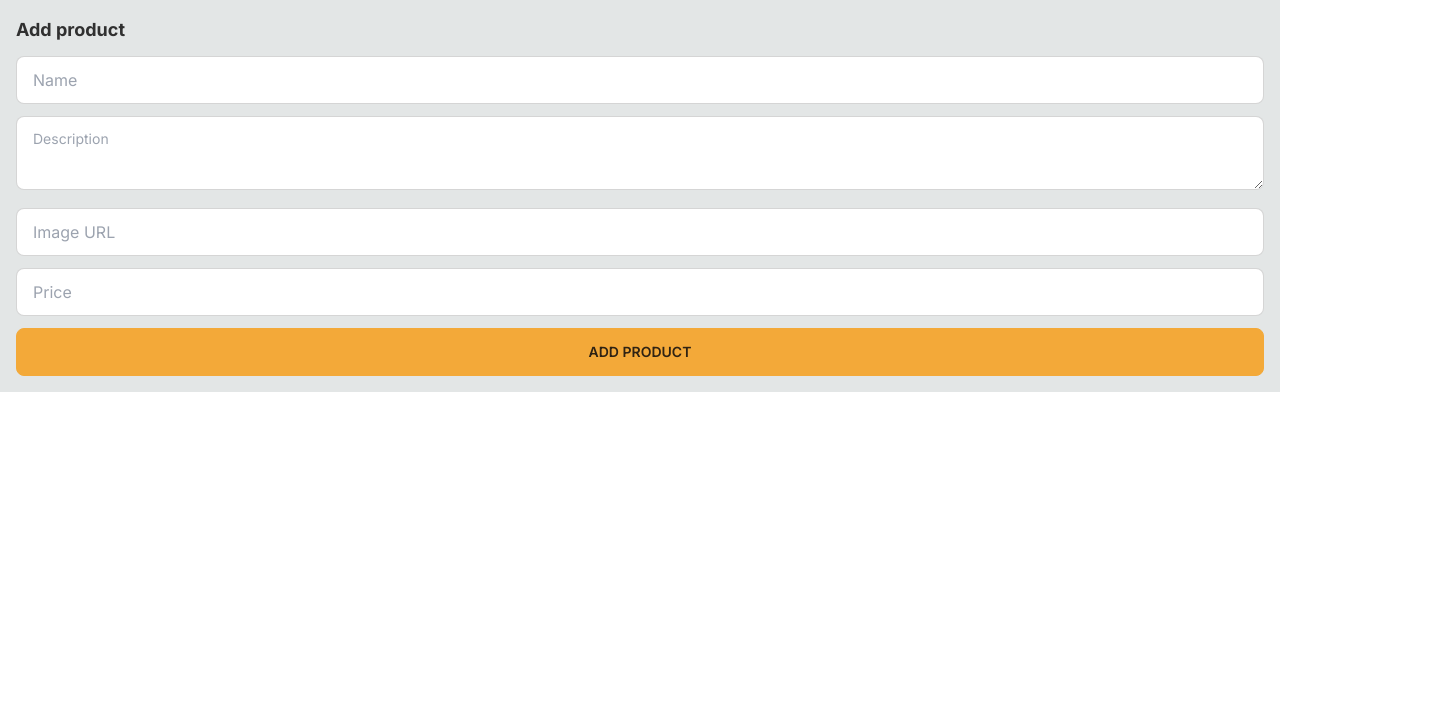
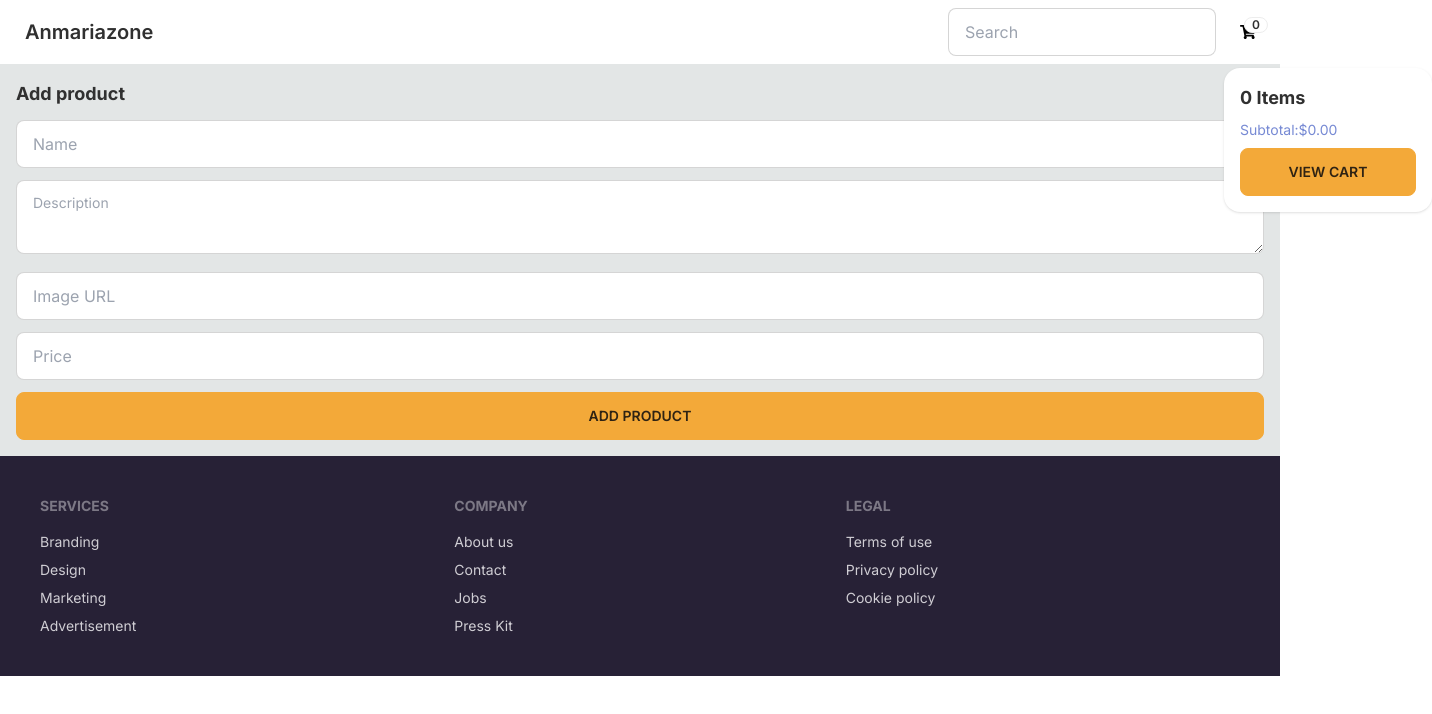
Before and after one commit to anniexing/anmariazone, a Next.js app: page /add-product in a window 1280 px wide. Shown: the top 714 px of the page, 1432 px wide, since content can reach past the window. Built offline with nearby package versions, Linux system fonts and the light colour scheme; no server answers.

Commit message:
Implement shopping cart

```diff
--- /dev/null
+++ b/src/app/Footer.tsx
@@ -0,0 +1,30 @@
+const Footer = () => {
+  return (
+    <footer className="bg-neutral p-10 text-neutral-content">
+      <div className="footer m-auto max-w-7xl">
+        <div>
+          <span className="footer-title">Services</span>
+          <a className="link-hover link">Branding</a>
+          <a className="link-hover link">Design</a>
+          <a className="link-hover link">Marketing</a>
+          <a className="link-hover link">Advertisement</a>
+        </div>
+        <div>
+          <span className="footer-title">Company</span>
+          <a className="link-hover link">About us</a>
+          <a className="link-hover link">Contact</a>
+          <a className="link-hover link">Jobs</a>
+          <a className="link-hover link">Press Kit</a>
+        </div>
+        <div>
+          <span className="footer-title">Legal</span>
+          <a className="link-hover link">Terms of use</a>
+          <a className="link-hover link">Privacy policy</a>
+          <a className="link-hover link">Cookie policy</a>
+        </div>
+      </div>
+    </footer>
+  );
+};
+
+export default Footer;
--- /dev/null
+++ b/src/app/Navbar/Navbar.tsx
@@ -0,0 +1,43 @@
+import Link from "next/link";
+import logo from "@/assets/logo.png";
+import Image from "next/image";
+import { redirect } from "next/navigation";
+import { getCart } from "@/lib/db/cart";
+import ShoppingCartButton from "@/app/Navbar/ShoppingCartButton";
+
+async function searchProducts(formData: FormData) {
+  "use server";
+  const searchQuery = formData.get("searchQuery")?.toString();
+  if (searchQuery) {
+    redirect("/searchQuery=" + searchQuery);
+  }
+}
+const Navbar = async () => {
+  const cart = await getCart();
+
+  return (
+    <div className="bg-base-100">
+      <div className="navbar max-w-7xl m-auto flex-col sm:flex-row gap-2">
+        <div className="flex-1">
+          <Link href="/" className="btn btn-ghost text-xl normal-case">
+            Anmariazone
+          </Link>
+        </div>
+        <div className="flex-none gap-2">
+          <form action={searchProducts}>
+            <div className="form-control">
+              <input
+                name="searchQuery"
+                placeholder="Search"
+                className="input input-bordered w-full min-w-[100px]"
+              />
+            </div>
+          </form>
+          <ShoppingCartButton cart={cart} />
+        </div>
+      </div>
+    </div>
+  );
+};
+
+export default Navbar;
--- /dev/null
+++ b/src/app/Navbar/ShoppingCartButton.tsx
@@ -0,0 +1,56 @@
+"use client";
+import { ShoppingCart } from "@/lib/db/cart";
+import { formatPrice } from "@/lib/format";
+import Link from "next/link";
+
+interface ShoppingCartButtonProps {
+  cart: ShoppingCart | null;
+}
+const ShoppingCartButton = ({ cart }: ShoppingCartButtonProps) => {
+  const closeDropdown = () => {
+    const elem = document.activeElement as HTMLElement;
+    if (elem) {
+      elem.blur();
+    }
+  };
+  return (
+    <div className="dropdown dropdown-open">
+      <label tabIndex={0} className="btn-ghost btn-circle btn">
+        <div className="indicator">
+          <svg
+            xmlns="http://www.w3.org/2000/svg"
+            height="1em"
+            viewBox="0 0 576 512"
+          >
+            <path d="M528.12 301.319l47.273-208C578.806 78.301 567.391 64 551.99 64H159.208l-9.166-44.81C147.758 8.021 137.93 0 126.529 0H24C10.745 0 0 10.745 0 24v16c0 13.255 10.745 24 24 24h69.883l70.248 343.435C147.325 417.1 136 435.222 136 456c0 30.928 25.072 56 56 56s56-25.072 56-56c0-15.674-6.447-29.835-16.824-40h209.647C430.447 426.165 424 440.326 424 456c0 30.928 25.072 56 56 56s56-25.072 56-56c0-22.172-12.888-41.332-31.579-50.405l5.517-24.276c3.413-15.018-8.002-29.319-23.403-29.319H218.117l-6.545-32h293.145c11.206 0 20.92-7.754 23.403-18.681z" />
+          </svg>
+          <span className="badge badge-sm indicator-item">
+            {cart?.size || 0}
+          </span>
+        </div>
+      </label>
+      <div
+        tabIndex={0}
+        className="card dropdown-content card-compact mt-3 w-52 bg-base-100 shadow z-30"
+      >
+        <div className="card-body">
+          <span className="text-lg font-bold">{cart?.size || 0} Items</span>
+          <span className="text-info">
+            Subtotal:{formatPrice(cart?.subtotal || 0)}
+          </span>
+          <div className="card-actions">
+            <Link
+              href="/cart"
+              className="btn btn-primary btn-block"
+              onClick={closeDropdown}
+            >
+              View Cart
+            </Link>
+          </div>
+        </div>
+      </div>
+    </div>
+  );
+};
+
+export default ShoppingCartButton;
--- /dev/null
+++ b/src/app/cart/CartEntry.tsx
@@ -0,0 +1,71 @@
+"use client";
+
+import { CartItemWithProduct } from "@/lib/db/cart";
+import Image from "next/image";
+import Link from "next/link";
+import { formatPrice } from "@/lib/format";
+import { startTransition, useTransition } from "react";
+interface CartEntryProps {
+  cartItem: CartItemWithProduct;
+  setProductQuantity: (productId: string, quantity: number) => Promise<void>;
+}
+
+const quantityOptions: JSX.Element[] = [];
+for (let i = 1; i < 99; i++) {
+  quantityOptions.push(
+    <option value={i} key={i}>
+      {i}
+    </option>
+  );
+}
+const CartEntry = ({
+  cartItem: { product, quantity },
+  setProductQuantity,
+}: CartEntryProps) => {
+  const [isPending, startTransition] = useTransition();
+  return (
+    <div>
+      <div className="flex flex-wrap items-center gap-3">
+        <Image
+          src={product.imageUrl}
+          alt={product.name}
+          width={200}
+          height={200}
+          className="rounded-lg"
+        />
+        <div>
+          <Link href={"/products/" + product.id} className="font-bold">
+            {product.name}
+          </Link>
+          <div>Price: {formatPrice(product.price)}</div>
+          <div className="my-1 flex items-center gap-2">
+            Quantity:
+            <select
+              className="select select-bordered w-full max-w-[80px]"
+              defaultValue={quantity}
+              onChange={(e) => {
+                const newQuantity = parseInt(e.currentTarget.value);
+                startTransition(async () => {
+                  await setProductQuantity(product.id, newQuantity);
+                });
+              }}
+            >
+              <option value={0}> 0 (Remove)</option>
+              {quantityOptions}
+            </select>
+          </div>
+          <div className="flex items-center gap-2">
+            Total: {formatPrice(product.price * quantity)}
+            {isPending && (
+              <span className="loading-spinner loading loading-sm" />
+            )}
+          </div>
+        </div>
+      </div>
+
+      <div className="divider" />
+    </div>
+  );
+};
+
+export default CartEntry;
--- /dev/null
+++ b/src/app/cart/actions.ts
@@ -0,0 +1,37 @@
+"use server";
+
+import { createCart, getCart } from "@/lib/db/cart";
+import { prisma } from "@/lib/db/prisma";
+import { redirect } from "next/navigation";
+import { revalidatePath } from "next/cache";
+
+export const setProductQuantity = async (
+  productId: string,
+  quantity: number
+) => {
+  const cart = (await getCart()) ?? (await createCart());
+  const articleInCart = cart.items.find((item) => item.productId === productId);
+  if (quantity === 0) {
+    if (articleInCart) {
+      await prisma.cartItem.delete({
+        where: { id: articleInCart.id },
+      });
+    }
+  } else {
+    if (articleInCart) {
+      await prisma.cartItem.update({
+        where: { id: articleInCart.id },
+        data: { quantity },
+      });
+    } else {
+      await prisma.cartItem.create({
+        data: {
+          cartId: cart.id,
+          productId,
+          quantity,
+        },
+      });
+    }
+  }
+  revalidatePath("/cart");
+};
--- /dev/null
+++ b/src/app/cart/page.tsx
@@ -0,0 +1,32 @@
+import { getCart } from "@/lib/db/cart";
+import CartEntry from "@/app/cart/CartEntry";
+import { setProductQuantity } from "@/app/cart/actions";
+import { formatPrice } from "@/lib/format";
+
+export const metadata = {
+  title: "Your Cart - Anmariazone",
+};
+const CartPage = async () => {
+  const cart = await getCart();
+  return (
+    <div>
+      <h1 className="mb-6 text-3xl font-bold">Shopping Cart</h1>
+      {cart?.items.map((cartItem) => (
+        <CartEntry
+          cartItem={cartItem}
+          key={cartItem.id}
+          setProductQuantity={setProductQuantity}
+        />
+      ))}
+      {!cart?.items.length && <p>Your cart is empty.</p>}
+      <div className="flex flex-col items-end sm:items-center">
+        <p className="mb-3 font-bold">
+          Total: {formatPrice(cart?.subtotal || 0)}
+        </p>
+        <button className="btn btn-primary sm:w-[200px]">Checkout</button>
+      </div>
+    </div>
+  );
+};
+
+export default CartPage;
--- a/src/app/layout.tsx
+++ b/src/app/layout.tsx
@@ -1,25 +1,28 @@
 import "./globals.css";
 import type { Metadata } from "next";
 import { Inter } from "next/font/google";
+import Navbar from "./Navbar/Navbar";
+import Footer from "./Footer";
 
 const inter = Inter({ subsets: ["latin"] });
 
 export const metadata: Metadata = {
   title: "Anmariazone",
-  description: "Here you can find what you want!"
+  description: "Here you can find what you want!",
 };
 
-export default function RootLayout({ children }: {
-  children: React.ReactNode
+export default function RootLayout({
+  children,
+}: {
+  children: React.ReactNode;
 }) {
   return (
     <html lang="en">
-    <body className={inter.className}>
-    <main className="p-4 max-w-7xl m-auto min-w-[300px]">
-      {children}
-    </main>
-
-    </body>
+      <body className={inter.className}>
+        <Navbar />
+        <main className="p-4 max-w-7xl m-auto min-w-[300px]">{children}</main>
+        <Footer />
+      </body>
     </html>
   );
 }
--- a/src/app/products/[id]/AddToCartButton.tsx
+++ b/src/app/products/[id]/AddToCartButton.tsx
@@ -1,14 +1,31 @@
 "use client";
+
+import { useTransition, useState } from "react";
 
 interface AddToCartButtonProps {
   productId: string;
-  incrementProductQuantity: (productId: string) => {};
+  incrementProductQuantity: (productId: string) => Promise<void>;
 }
 
-export default function AddToCartButton({ productId }: AddToCartButtonProps) {
+// @ts-ignore
+const AddToCartButton = ({
+  productId,
+  incrementProductQuantity,
+}: AddToCartButtonProps) => {
+  const [isPending, startTransition] = useTransition();
+  const [success, setSuccess] = useState(false);
   return (
     <div className="flex items-center gap-2">
-      <button className="btn-primary btn" onClick={() => {}}>
+      <button
+        className="btn-primary btn"
+        onClick={() => {
+          setSuccess(false);
+          startTransition(async () => {
+            await incrementProductQuantity(productId);
+            setSuccess(true);
+          });
+        }}
+      >
         Add to Cart
         <svg
           xmlns="http://www.w3.org/2000/svg"
@@ -18,6 +35,12 @@ export default function AddToCartButton({ productId }: AddToCartButtonProps) {
           <path d="M528.12 301.319l47.273-208C578.806 78.301 567.391 64 551.99 64H159.208l-9.166-44.81C147.758 8.021 137.93 0 126.529 0H24C10.745 0 0 10.745 0 24v16c0 13.255 10.745 24 24 24h69.883l70.248 343.435C147.325 417.1 136 435.222 136 456c0 30.928 25.072 56 56 56s56-25.072 56-56c0-15.674-6.447-29.835-16.824-40h209.647C430.447 426.165 424 440.326 424 456c0 30.928 25.072 56 56 56s56-25.072 56-56c0-22.172-12.888-41.332-31.579-50.405l5.517-24.276c3.413-15.018-8.002-29.319-23.403-29.319H218.117l-6.545-32h293.145c11.206 0 20.92-7.754 23.403-18.681z" />
         </svg>
       </button>
+      {isPending && <span className="loading loading-spinner" />}
+      {!isPending && success && (
+        <span className="text-success"> Added to Cart</span>
+      )}
     </div>
   );
-}
+};
+
+export default AddToCartButton;
--- a/src/app/products/[id]/page.tsx
+++ b/src/app/products/[id]/page.tsx
@@ -5,6 +5,7 @@ import PriceTag from "@/components/PriceTag";
 import { cache } from "react";
 import { Metadata } from "next";
 import AddToCartButton from "./AddToCartButton";
+import { incrementProductQuantity } from "@/app/products/[id]/actions";
 
 interface ProductPageProps {
   params: {
@@ -30,9 +31,7 @@ export async function generateMetadata({
   };
 }
 
-export default async function ProductPage({
-  params: { id },
-}: ProductPageProps) {
+const ProductPage = async ({ params: { id } }: ProductPageProps) => {
   const product = await getProduct(id);
 
   return (
@@ -49,8 +48,13 @@ export default async function ProductPage({
         <h1 className="text-5xl font-bold"> {product.name}</h1>
         <PriceTag price={product.price} />
         <p className="py-6">{product.description}</p>
-        <AddToCartButton productId={product.id} />
+        <AddToCartButton
+          productId={product.id}
+          incrementProductQuantity={incrementProductQuantity}
+        />
       </div>
     </div>
   );
-}
+};
+
+export default ProductPage;
--- a/src/lib/db/cart.ts
+++ b/src/lib/db/cart.ts
@@ -6,11 +6,15 @@ export type CartWithProducts = Prisma.CartGetPayload<{
   include: { items: { include: { product: true } } };
 }>;
 
+export type CartItemWithProduct = Prisma.CartItemGetPayload<{
+  include: { product: true };
+}>;
+
 export type ShoppingCart = CartWithProducts & {
   size: number;
   subtotal: number;
 };
-export async function getCart(): Promise<ShoppingCart> {
+export async function getCart(): Promise<ShoppingCart | null> {
   const localCartId = cookies().get("localCartId")?.value;
   const cart = localCartId
     ? await prisma.cart.findUnique({
```
Also changed, not shown: 1 other file (tests, documents, lock files or other folders).
